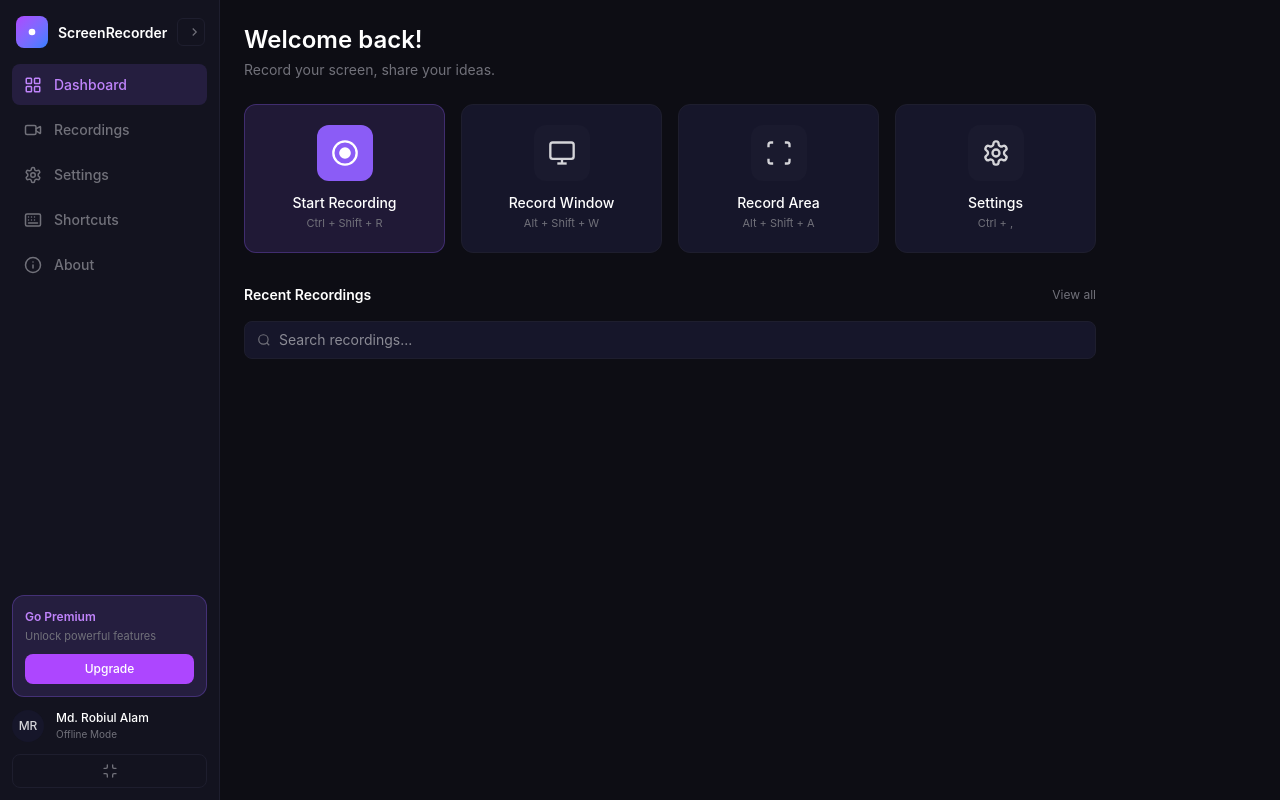
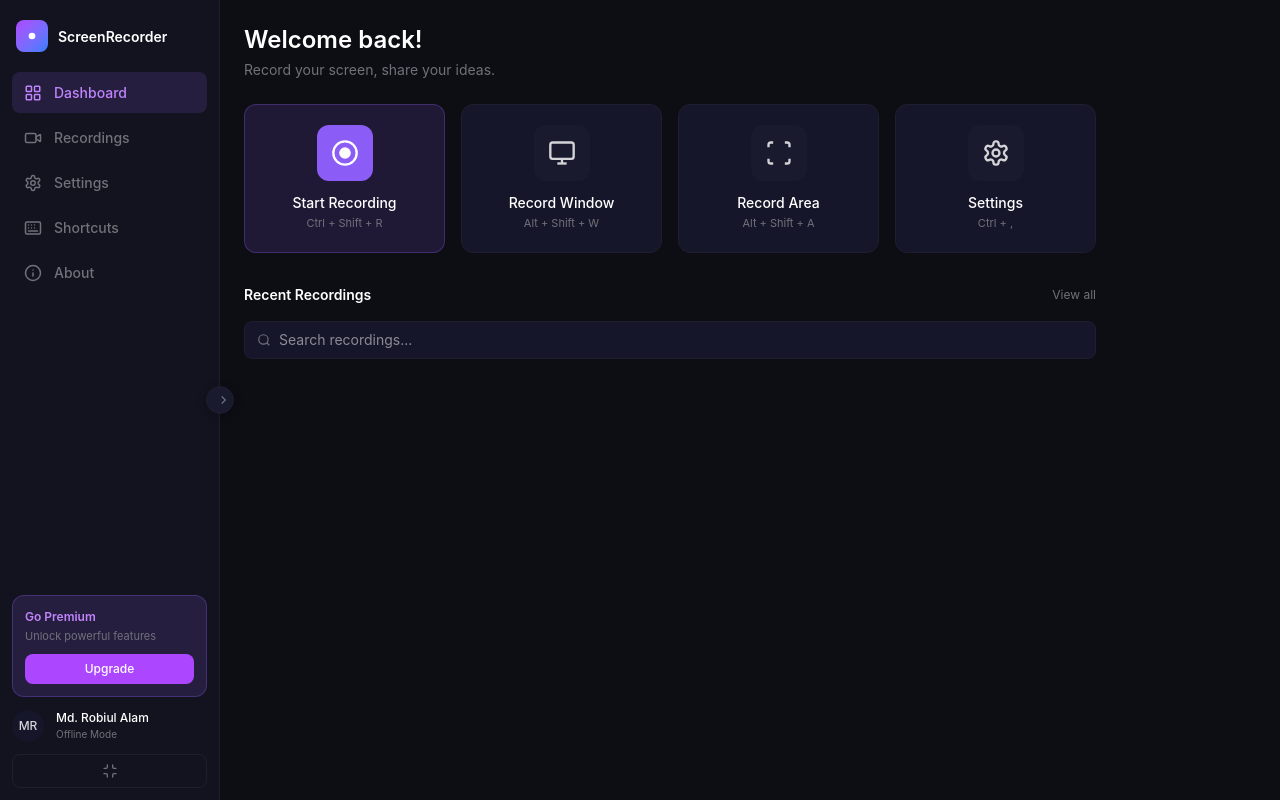
Before and after one commit to robiulalamdev/screen-recorder-software, a React (Vite) app: page / in a window 1280 px wide. Built offline with nearby package versions, Linux system fonts and the light colour scheme; the HTML template or start-up script is replaced by a standard one.

Commit message:
feat: sidebar collapse toggle on border, vertically centered
- Circular button sits on the right border of sidebar
- Vertically centered (50% + translateY)
- Rotates arrow icon 180deg when collapsed
- Has subtle shadow for depth
- Hover effect on the button
- Removed old expand button from nav area

```diff
--- a/src/components/Sidebar.tsx
+++ b/src/components/Sidebar.tsx
@@ -59,6 +59,7 @@ export default function Sidebar({ currentPage, onNavigate }: SidebarProps) {
   const sidebarWidth = collapsed ? "64px" : "220px";
 
   return (
+    <div style={{ position: "relative", flexShrink: 0 }}>
     <aside
       className="shrink-0 flex flex-col"
       style={{
@@ -70,8 +71,8 @@ export default function Sidebar({ currentPage, onNavigate }: SidebarProps) {
         overflow: "hidden",
       }}
     >
-      {/* Logo + Toggle */}
-      <div style={{ padding: "16px 16px", display: "flex", alignItems: "center", gap: "10px" }}>
+      {/* Logo */}
+      <div style={{ padding: "20px 16px", display: "flex", alignItems: "center", gap: "10px" }}>
         <div
           className="bg-gradient-to-br from-purple-500 to-blue-500"
           style={{ width: "32px", height: "32px", borderRadius: "8px", display: "flex", alignItems: "center", justifyContent: "center", flexShrink: 0 }}
@@ -79,32 +80,8 @@ export default function Sidebar({ currentPage, onNavigate }: SidebarProps) {
           <svg width="16" height="16" viewBox="0 0 24 24" fill="white"><circle cx="12" cy="12" r="5" /></svg>
         </div>
         {!collapsed && (
-          <span style={{ fontWeight: 600, fontSize: "14px", color: "var(--text-primary)", flex: 1 }}>ScreenRecorder</span>
+          <span style={{ fontWeight: 600, fontSize: "14px", color: "var(--text-primary)" }}>ScreenRecorder</span>
         )}
-        {/* Toggle button — always visible, right side of logo row */}
-        <button
-          onClick={() => setCollapsed(!collapsed)}
-          title={collapsed ? "Expand sidebar" : "Collapse sidebar"}
-          style={{
-            width: "28px",
-            height: "28px",
-            borderRadius: "6px",
-            border: "1px solid var(--border-primary)",
-            backgroundColor: "transparent",
-            cursor: "pointer",
-            display: "flex",
-            alignItems: "center",
-            justifyContent: "center",
-            color: "var(--text-muted)",
-            flexShrink: 0,
-            transition: "all 0.15s",
-          }}
-        >
-          <svg width="14" height="14" viewBox="0 0 24 24" fill="none" stroke="currentColor" strokeWidth="2"
-            style={{ transition: "transform 0.2s", transform: collapsed ? "rotate(180deg)" : "rotate(0deg)" }}>
-            <path d="m15 18 6-6-6-6" />
-          </svg>
-        </button>
       </div>
 
       {/* Navigation */}
@@ -143,29 +120,6 @@ export default function Sidebar({ currentPage, onNavigate }: SidebarProps) {
           );
         })}
       </nav>
-
-      {/* Expand button when collapsed */}
-      {collapsed && (
-        <button
-          onClick={() => setCollapsed(false)}
-          style={{
-            margin: "0 6px 8px",
-            padding: "8px",
-            borderRadius: "8px",
-            border: "1px solid var(--border-primary)",
-            backgroundColor: "transparent",
-            cursor: "pointer",
-            display: "flex",
-            alignItems: "center",
-            justifyContent: "center",
-            color: "var(--text-muted)",
-          }}
-        >
-          <svg width="16" height="16" viewBox="0 0 24 24" fill="none" stroke="currentColor" strokeWidth="2">
-            <path d="m9 18 6-6-6-6" />
-          </svg>
-        </button>
-      )}
 
       {/* Go Premium — only when expanded */}
       {!collapsed && (
@@ -231,5 +185,36 @@ export default function Sidebar({ currentPage, onNavigate }: SidebarProps) {
         </svg>
       </button>
     </aside>
+
+    {/* Toggle button — on the border, vertically centered */}
+    <button
+      onClick={() => setCollapsed(!collapsed)}
+      title={collapsed ? "Expand" : "Collapse"}
+      style={{
+        position: "absolute",
+        right: "-14px",
+        top: "50%",
+        transform: "translateY(-50%)",
+        width: "28px",
+        height: "28px",
+        borderRadius: "50%",
+        border: "1px solid var(--border-primary)",
+        backgroundColor: "var(--bg-elevated)",
+        cursor: "pointer",
+        display: "flex",
+        alignItems: "center",
+        justifyContent: "center",
+        color: "var(--text-muted)",
+        zIndex: 10,
+        boxShadow: "0 2px 8px rgba(0,0,0,0.3)",
+        transition: "all 0.15s",
+      }}
+    >
+      <svg width="14" height="14" viewBox="0 0 24 24" fill="none" stroke="currentColor" strokeWidth="2"
+        style={{ transition: "transform 0.2s", transform: collapsed ? "rotate(180deg)" : "rotate(0deg)" }}>
+        <path d="m15 18 6-6-6-6" />
+      </svg>
+    </button>
+    </div>
   );
 }
```
